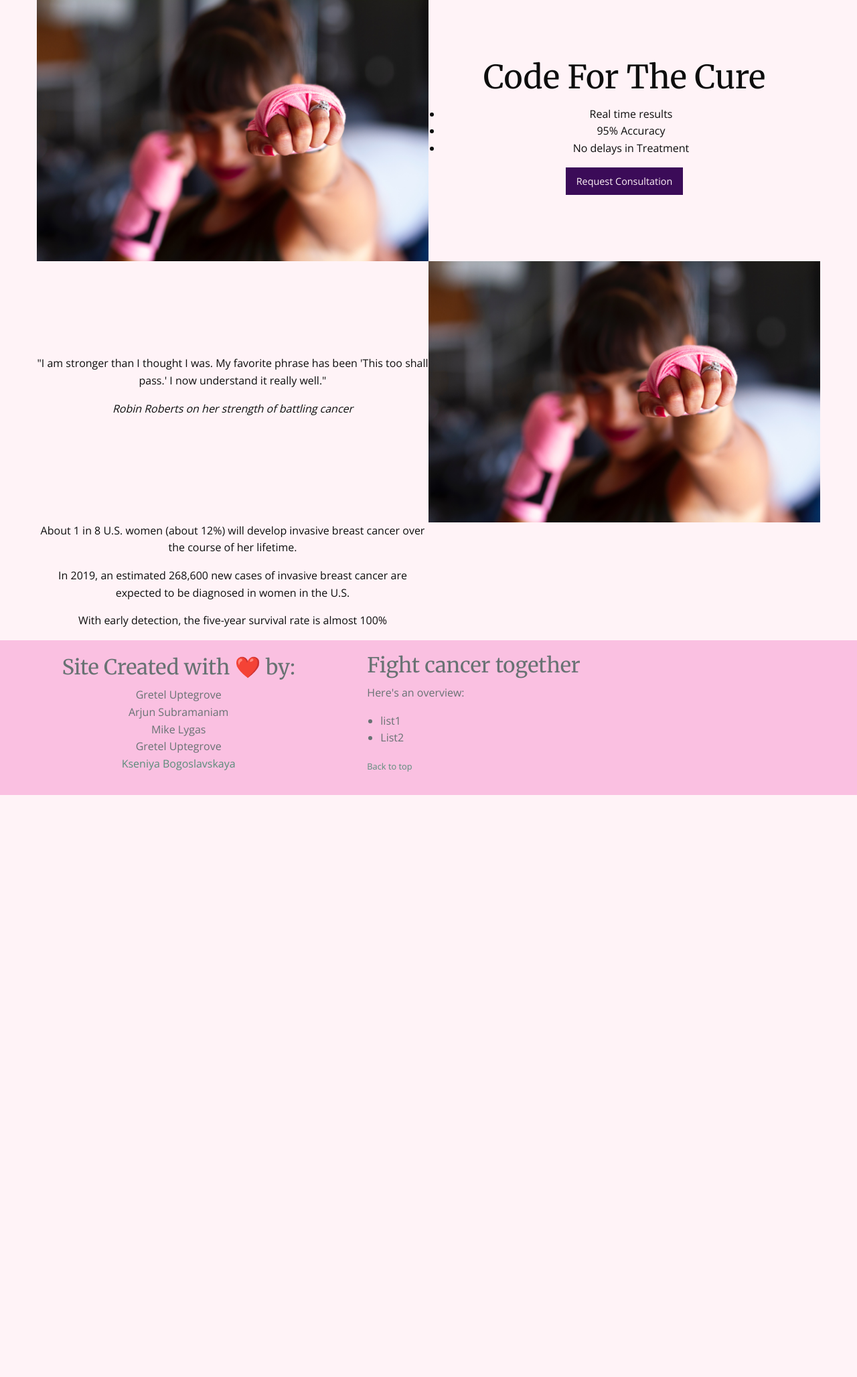
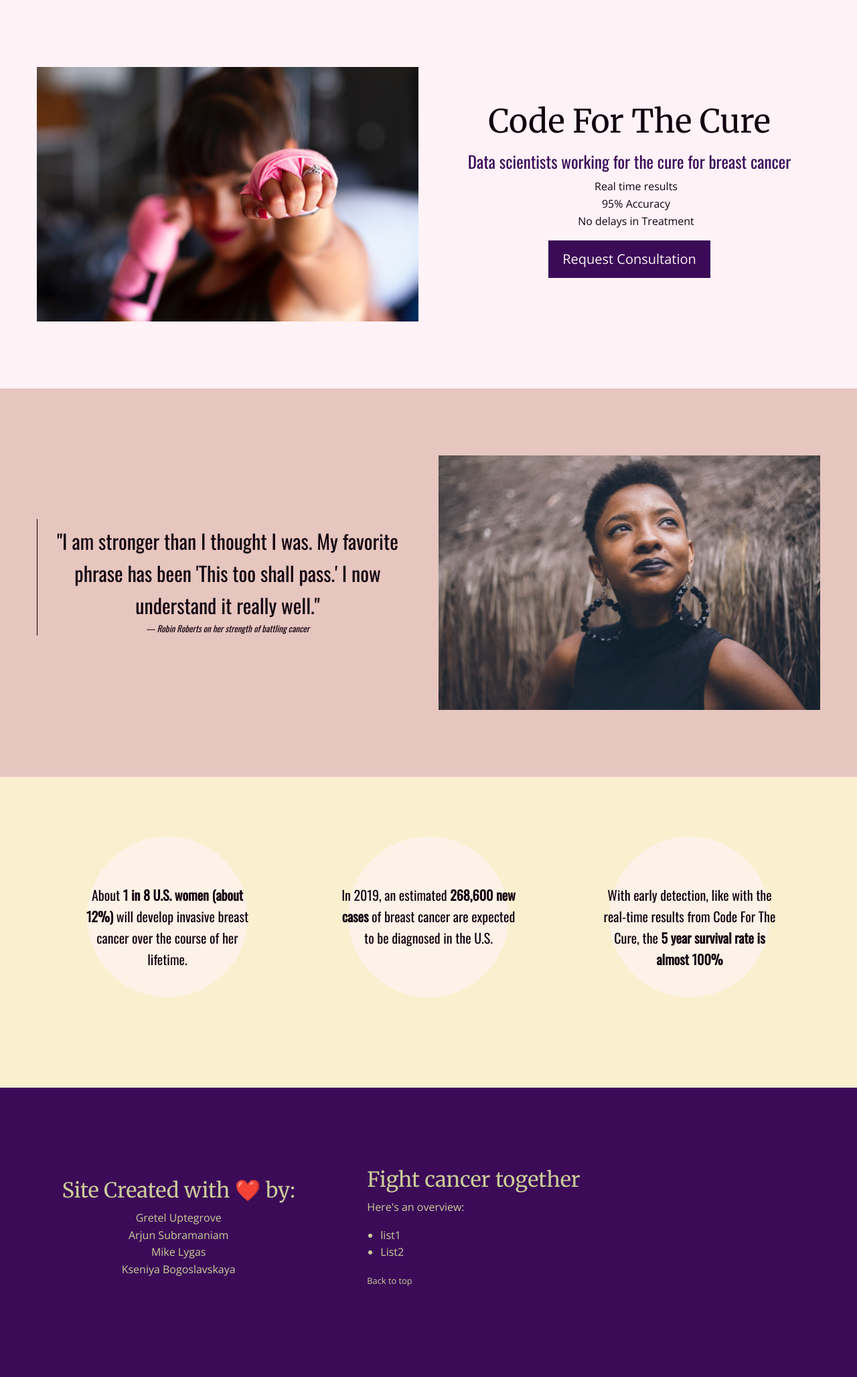
Before and after one commit to ChiqueCode/project_breast_cancer, a Flask app: page / in a window 1280 px wide. Shown: the part 111-2167 px from the top of the page at 67% size. Before the commit the page ends 1298 px from the top, so only its background shows below. Run offline with Flask 2, Linux system fonts and the light colour scheme; some libraries are stand-ins or nearby versions.

Commit message:
🎨front end landing page

```diff
--- a/static/css/style.css
+++ b/static/css/style.css
@@ -18,37 +32,38 @@ Subheadings
 */
 
 body {
-  color: #0d0d0d;
-  background-color: #FFF3F7;
-  font-family: 'Open Sans', sans-serif;
+  color: #11010e;
+  background-color: #fff3f7;
+  font-family: "Open Sans", sans-serif;
 }
 
 /* Links */
 
 a,
 a:visited {
- color: #854777;
+  color: #854777;
 }
 
 a:hover,
 a:focus {
-  color: #3B0B58;
+  color: #3b0b58;
 }
 
 a.button,
 a.button:visited {
- color: #FFF3F7;
+  color: #fff3f7;
 }
 
 a.button:hover,
 a.button:focus {
-  color: #FFF3F7;
+  color: #fff3f7;
 }
 
 /* Navigation */
 
-.top-bar, .top-bar ul {
-  background-color: #FFF3F7;
+.top-bar,
+.top-bar ul {
+  background-color: #fff3f7;
 }
 
 .top-bar {
@@ -75,8 +90,13 @@ h4 {
   text-align: center;
 }
 
+.subheader {
+  font-family: "Oswald", sans-serif;
+  color: #3b0b58;
+}
+
 label {
-  font-family: 'Oswald', sans-serif;
+  font-family: "Oswald", sans-serif;
 }
 
 /* Sections */
@@ -96,38 +116,105 @@ label {
 /* Buttons */
 
 .button {
-  background-color: #3B0B58;
-  color: #FFF3F7;
+  background-color: #3b0b58;
+  color: #fff3f7;
 }
 .button:hover,
 .button:focus {
   background-color: #854777;
-  color: #FFF3F7;
+  color: #fff3f7;
 }
 
+/* CTA Banner */
 
-.box {
-  background-color: darkkhaki;
-  padding: 1em;
-  border: 1px solid #cccc99;
-  border-radius: 10px;
+.cta-container ul {
+  list-style-type: none;
+}
+
+/* Pull Quote */
+
+.pull-container {
+  font-family: "Oswald", sans-serif;
+  background-color: hsla(16, 41%, 63%, .45);
+}
+
+.pull-container blockquote,
+.pull-container cite {
+  color: #11010e;
+}
+.pull-container blockquote {
+  font-size: 30px;
+  border-left-color: #11010e;
+}
+
+/* Sections */
+
+.banner-container,
+.pull-container,
+.stats-container,
+footer {
+  padding-top: 100px;
+  padding-bottom: 100px;
+}
+
+/* Statistic Section */
+
+.stats-container {
+  background-color: hsla(53, 80%, 79%, .45);
+  font-family: "Oswald", sans-serif;
+  font-size: 20px;
+}
+
+.stats-cell {
+  position: relative;
+  padding: 100px;
+}
+
+@media print, screen and (min-width: 40em) {
+  .stats-cell {
+    padding: 60px;
+  }
+}
+
+.stats-cell p {
+  position: relative;
+  z-index: 1;
+}
+
+.stats-cell::after {
+  content: "";
+  position: absolute;
+  top: 55%;
+  right: 50%;
+  bottom: auto;
+  left: auto;
+  z-index: 0;
+  height: 15rem;
+  width: 15rem;
+  background: #fff3f7;
+  border-radius: 50%;
+  -webkit-transform: translate(50%, -65%);
+  transform: translate(50%, -65%);
+  opacity: 0.6;
 }
 
 /* Footer */
 
 footer {
-  background-color: #fac0e1;
-  color: #687273;
+  background-color: #3b0b58;
+  color: #cccc99;
 }
 
 footer ul .no-bullet {
   list-style-type: none;
 }
 
-footer a {
-  color: #5a8c7a;
+/* link should look the same after visiting it */
+footer a,
+footer a:visited {
+  color: #cccc99;
 }
 footer a:hover,
 footer a:focus {
-  color: #f2f2f2;
+  color: #fff3f7;
 }
--- a/templates/index.html
+++ b/templates/index.html
@@ -17,7 +17,10 @@
       integrity="sha256-xpOKVlYXzQ3P03j397+jWFZLMBXLES3IiryeClgU5og= sha384-gP4DhqyoT9b1vaikoHi9XQ8If7UNLO73JFOOlQV1RATrA7D0O7TjJZifac6NwPps sha512-AKwIib1E+xDeXe0tCgbc9uSvPwVYl6Awj7xl0FoaPFostZHOuDQ1abnDNCYtxL/HWEnVOMrFyf91TDgLPi9pNg=="
       crossorigin="anonymous"
     />
-    <link href="https://fonts.googleapis.com/css?family=Merriweather|Open+Sans|Oswald&display=swap" rel="stylesheet">
+    <link
+      href="https://fonts.googleapis.com/css?family=Merriweather|Open+Sans|Oswald&display=swap"
+      rel="stylesheet"
+    />
     <link rel="stylesheet" href="../static/css/style.css" />
   </head>
   <style></style>
@@ -42,20 +45,20 @@
     <!-- Banner w/ CTA -->
     <div class="banner-container">
       <div class="grid-container">
-        <div class="grid-x align-middle" id="banner">
+        <div class="grid-x align-middle grid-margin-x" id="banner">
           <div class="cell large-6 text-center">
             <img src="../static/images/main_img.jpg" alt="Site Banner" />
           </div>
           <div class="cell large-6">
             <div class="cta-container text-center">
               <h1>Code For The Cure</h1>
+              <h4 class="subheader">Data scientists working for the cure for breast cancer</h4>
               <ul>
                 <li>Real time results</li>
                 <li>95% Accuracy</li>
                 <li>No delays in Treatment</li>
               </ul>
-              <a href="/cta" class="button">Request Consultation</a>
-
+              <a href="/cta" class="button large">Request Consultation</a>
             </div>
           </div>
         </div>
@@ -64,13 +67,16 @@
     <!-- Pull Quotes -->
     <div class="pull-container">
       <div class="grid-container">
-        <div class="grid-x align-middle" id="banner">
+        <div class="grid-x align-middle grid-margin-x" id="banner">
           <div class="cell large-6 text-center">
-            <p>"I am stronger than I thought I was. My favorite phrase has been 'This too shall pass.' I now understand it really well."<p>
-            <p><em>Robin Roberts on her strength of battling cancer</em></p>
+            <blockquote>
+              "I am stronger than I thought I was. My favorite phrase has been
+              'This too shall pass.' I now understand it really well."
+              <cite>Robin Roberts on her strength of battling cancer</cite>
+            </blockquote>
           </div>
           <div class="cell large-6">
-            <img src="../static/images/main_img.jpg" alt="Site Banner" />
+            <img src="../static/images/robin.jpg" alt="Site Banner" />
           </div>
         </div>
       </div>
@@ -78,20 +84,29 @@
 
     <!-- Statistics -->
 
-    <div class="pull-container">
+    <div class="stats-container">
       <div class="grid-container">
-        <div class="grid-x align-middle" id="banner">
-          <div class="cell large-6 text-center">
-            <p>About 1 in 8 U.S. women (about 12%) will develop invasive breast cancer over the course of her lifetime.<p>
-            <p>In 2019, an estimated 268,600 new cases of invasive breast cancer are expected to be diagnosed in women in the U.S.</p>
-            <p>With early detection, the five-year survival rate is almost 100%</p>
+        <div class="grid-x align-center" id="banner">
+          <div class="cell large-4 medium-4 text-center stats-cell">
+            <p>
+              About <strong> 1 in 8 U.S. women (about 12%) </strong> will develop invasive breast
+              cancer over the course of her lifetime.
+            </p>
           </div>
-          <div class="cell large-6">
+
+          <div class="cell large-4 medium-4 text-center stats-cell">
+            <p>
+              In 2019, an estimated <strong>268,600 new cases</strong> of breast cancer are expected to be diagnosed in the U.S.
+            </p>
+          </div>
+          <div class="cell large-4 medium-4 text-center stats-cell">
+            <p>
+              With early detection, like with the real-time results from Code For The Cure, the <strong>5 year survival rate is almost 100%</strong>
+            </p>
           </div>
         </div>
       </div>
     </div>
-
 
     <!-- Footer -->
     <footer class="grid-x grid-padding-x grid-padding-y align-middle">
@@ -101,7 +116,6 @@
           <li>Gretel Uptegrove</li>
           <li>Arjun Subramaniam</li>
           <li>Mike Lygas</li>
-          <li>Gretel Uptegrove</li>
           <li><a href="https://chique.dev/">Kseniya Bogoslavskaya</a></li>
         </ul>
       </div>
```
Also changed, not shown: other parts of static/css/style.css (+23 -9 lines), static/images/robin.jpg (added).
